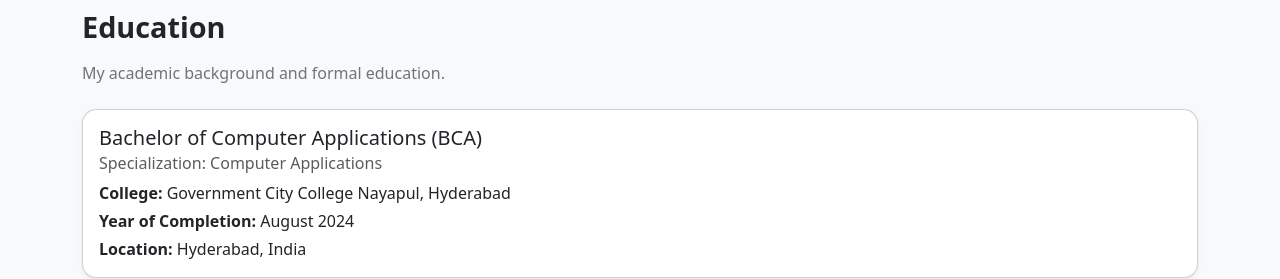
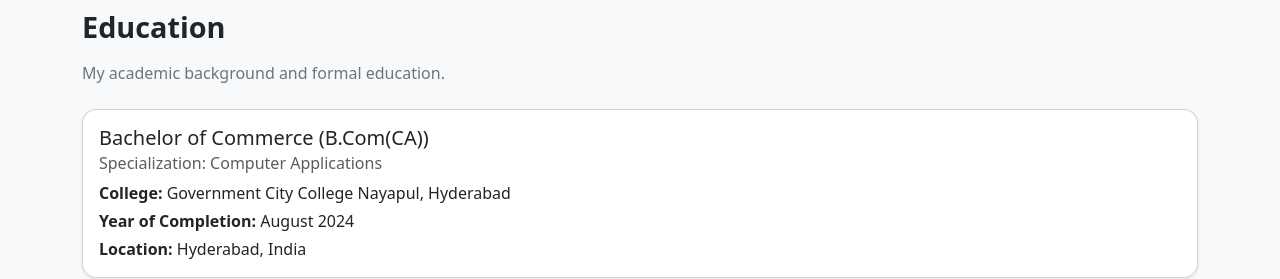
Before and after one commit to venkatesh5650/Portfolio-WebPage, a React (Create React App) app: page / in a window 1280 px wide. Shown: the part 2800-3079 px from the top of the page. Built offline with nearby package versions, Linux system fonts and the light colour scheme.

Commit message:
Update Education.js

```diff
--- a/src/components/Education.js
+++ b/src/components/Education.js
@@ -10,7 +10,7 @@ function Education() {
         <div className="card shadow-sm education-card">
           <div className="card-body">
             <h5 className="card-title">
-              Bachelor of Computer Applications (BCA)
+              Bachelor of Commerce (B.Com(CA))
             </h5>
             <h6 className="card-subtitle mb-2 text-muted">
               Specialization: Computer Applications
```
